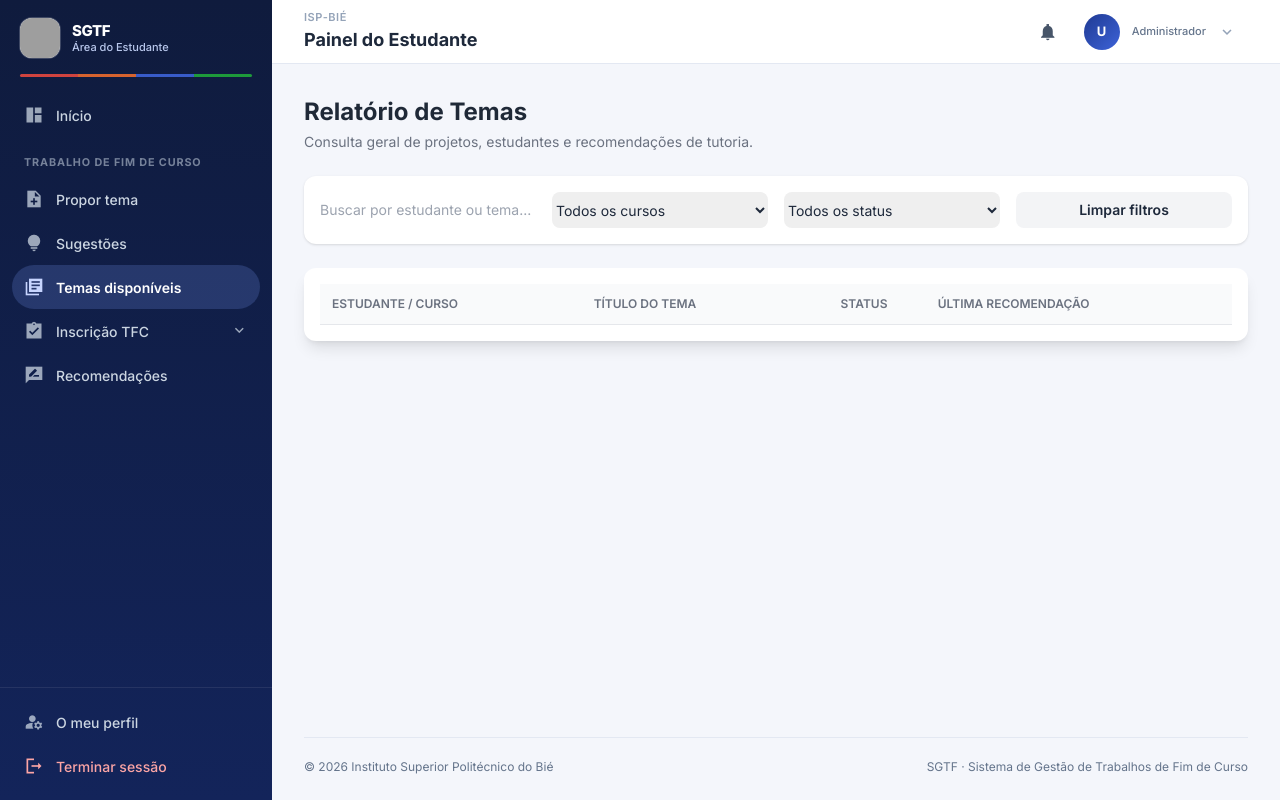
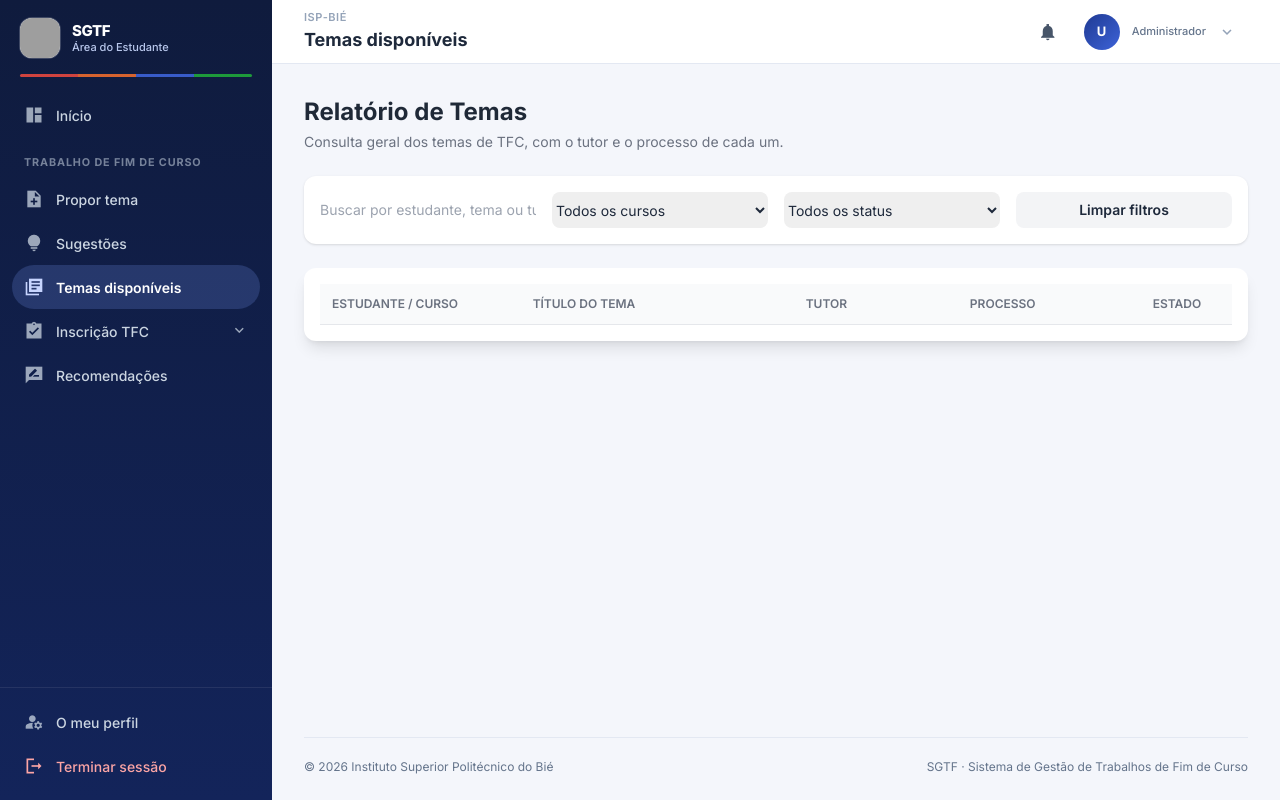
Before and after one commit to antoninoacuratech-programpython/tfc-system, a Django app: page /estudantes/temas/geral/ in a window 1280 px wide. Run offline with Django 5.2, Linux system fonts and the light colour scheme; the visitor is signed in with stand-in values (Sample User, id 1); data comes from the database, SQL or seed files in the repository; data that the repository does not hold is empty; some libraries are stand-ins or nearby versions; grey boxes are pictures that could not be loaded.

Commit message:
Temas disponíveis: tutor e processo no lugar das recomendações
Co-Authored-By: Claude Opus 5.5 <noreply@anthropic.com>

```diff
--- a/Coordenacao/views/temas.py
+++ b/Coordenacao/views/temas.py
@@ -230,6 +230,7 @@ def criar_ou_editar_tema(request):
                 tema_existente.requerimento = requerimento
 
             tema_existente.tutor_indicado = tutor
+            tema_existente.processo = processo
             tema_existente.status_tutor = 'pendente'
             tema_existente.status_coordenacao = 'pendente'
             tema_existente.save()
@@ -244,6 +245,7 @@ def criar_ou_editar_tema(request):
                 resumo=resumo,
                 requerimento=requerimento,
                 tutor_indicado=tutor,
+                processo=processo,
                 status_tutor='pendente',
                 status_coordenacao='pendente',
             )
@@ -312,12 +314,21 @@ def alterar_status_multiplos_tutor(request):
 
 @login_required
 def lista_todos_temas_geral(request):
-    temas = Tema.objects.select_related('estudante', 'estudante__curso').prefetch_related('recomendacoes').all()
-
-    context = {
-        'temas': temas
-    }
-    return render(request, 'Estudante/lista_geral_temas.html', context)
+    temas = list(
+        Tema.objects.select_related('estudante', 'estudante__curso', 'tutor_indicado', 'processo')
+        .order_by('estudante__curso__nome', 'titulo')
+    )
+    processos = list(ProcessoEtapa.objects.all())
+    for tema in temas:
+        tema.processo_mostrado = tema.processo
+        if not tema.processo_mostrado and tema.estudante.curso_id and tema.data_envio:
+            # temas antigos não guardavam o processo: deduz-se pela data de envio
+            data = timezone.localtime(tema.data_envio).date()
+            tema.processo_mostrado = next(
+                (p for p in processos if p.curso_id == tema.estudante.curso_id and p.data_inicio <= data <= p.data_termino),
+                None,
+            )
+    return render(request, 'Estudante/lista_geral_temas.html', {'temas': temas})
 
 
 @login_required
--- a/templates/Estudante/lista_geral_temas.html
+++ b/templates/Estudante/lista_geral_temas.html
@@ -1,12 +1,15 @@
 {% extends 'Estudante/base.html' %}
 {% load static %}
+
+{% block titulo %}Temas disponíveis{% endblock %}
+{% block titulo_pagina %}Temas disponíveis{% endblock %}
 
 {% block content %}
 
 <div class="flex flex-col sm:flex-row sm:items-center sm:justify-between mb-6 px-4 sm:px-0">
   <div>
     <h2 class="text-2xl font-bold text-gray-800">Relatório de Temas</h2>
-    <p class="text-sm text-gray-500 mt-1">Consulta geral de projetos, estudantes e recomendações de tutoria.</p>
+    <p class="text-sm text-gray-500 mt-1">Consulta geral dos temas de TFC, com o tutor e o processo de cada um.</p>
   </div>
 </div>
 
@@ -16,7 +19,7 @@
     <input
       type="text"
       id="filterText"
-      placeholder="Buscar por estudante ou tema..."
+      placeholder="Buscar por estudante, tema ou tutor..."
       class="w-full rounded-lg border-gray-300 focus:ring-indigo-500 focus:border-indigo-500 text-sm"
     />
 
@@ -50,13 +53,14 @@
 
 <div class="bg-white shadow-lg rounded-xl p-4 overflow-x-auto">
 
-    <table class="hidden md:table w-full border-collapse">
+    <table class="hidden md:table w-full border-collapse" data-sem-cartoes>
         <thead>
             <tr class="bg-gray-50 border-b">
-                <th class="p-3 text-left text-xs font-semibold uppercase text-gray-500">Estudante / Curso</th>
-                <th class="p-3 text-left text-xs font-semibold uppercase text-gray-500">Título do Tema</th>
-                <th class="p-3 text-center text-xs font-semibold uppercase text-gray-500">Status</th>
-                <th class="p-3 text-left text-xs font-semibold uppercase text-gray-500">Última Recomendação</th>
+                <th class="p-3 text-left text-xs font-semibold uppercase text-gray-500 w-[22%]">Estudante / Curso</th>
+                <th class="p-3 text-left text-xs font-semibold uppercase text-gray-500">Título do tema</th>
+                <th class="p-3 text-left text-xs font-semibold uppercase text-gray-500 w-[18%]">Tutor</th>
+                <th class="p-3 text-left text-xs font-semibold uppercase text-gray-500 w-[18%]">Processo</th>
+                <th class="p-3 text-center text-xs font-semibold uppercase text-gray-500 w-[110px]">Estado</th>
             </tr>
         </thead>
 
@@ -65,36 +69,34 @@
         <tr class="border-b hover:bg-gray-50 transition tema-row"
             data-nome="{{ tema.estudante.nome }} {{ tema.estudante.sobrenome }}"
             data-curso="{{ tema.estudante.curso.nome|default:'' }}"
-            data-tema="{{ tema.titulo }}"
+            data-tema="{{ tema.titulo }} {{ tema.tutor_indicado.nome|default:'' }} {{ tema.tutor_indicado.sobrenome|default:'' }}"
             data-status="{{ tema.status_final }}">
 
-            <td class="p-3">
+            <td class="p-3 align-top">
                 <div class="text-sm font-medium text-gray-800">{{ tema.estudante.nome }} {{ tema.estudante.sobrenome }}</div>
                 <div class="text-[10px] font-bold text-indigo-500 uppercase">{{ tema.estudante.curso.nome|default:"—" }}</div>
             </td>
 
-            <td class="p-3 text-sm text-gray-700 leading-snug max-w-xs">
-                {{ tema.titulo }}
+            <td class="p-3 align-top text-sm text-gray-700 leading-snug">{{ tema.titulo }}</td>
+
+            <td class="p-3 align-top text-sm text-gray-700">
+                {% if tema.tutor_indicado %}{{ tema.tutor_indicado.nome }} {{ tema.tutor_indicado.sobrenome }}{% else %}<span class="text-gray-300">Por atribuir</span>{% endif %}
             </td>
 
-            <td class="p-3 text-center">
-                <span class="px-3 py-1 rounded-full text-[10px] font-bold uppercase tracking-wider
+            <td class="p-3 align-top text-sm text-gray-700">
+                {% if tema.processo_mostrado %}
+                    <div class="font-medium">{{ tema.processo_mostrado.titulo }}</div>
+                    <div class="text-[11px] text-gray-400">{{ tema.processo_mostrado.data_inicio|date:"d/m/Y" }} – {{ tema.processo_mostrado.data_termino|date:"d/m/Y" }}</div>
+                {% else %}<span class="text-gray-300">—</span>{% endif %}
+            </td>
+
+            <td class="p-3 align-top text-center">
+                <span class="inline-block whitespace-nowrap px-3 py-1 rounded-full text-[10px] font-bold uppercase tracking-wider
                     {% if tema.status_final == 'aprovado' %}bg-green-100 text-green-700
                     {% elif tema.status_final == 'rejeitado' %}bg-red-100 text-red-700
                     {% else %}bg-amber-100 text-amber-700{% endif %}">
                     {{ tema.get_status_final_display }}
                 </span>
-            </td>
-
-            <td class="p-3">
-                {% with ultima=tema.recomendacoes.all|first %}
-                    {% if ultima %}
-                        <div class="text-[11px] text-gray-600 italic line-clamp-1">"{{ ultima.texto }}"</div>
-                        <div class="text-[9px] text-gray-400 font-bold uppercase mt-1">Tutor: {{ ultima.tutor.nome }}</div>
-                    {% else %}
-                        <span class="text-xs text-gray-300">Sem recomendações</span>
-                    {% endif %}
-                {% endwith %}
             </td>
         </tr>
         {% endfor %}
@@ -106,32 +108,28 @@
     <div class="rounded-xl border bg-gray-50 p-4 shadow-sm tema-card"
          data-nome="{{ tema.estudante.nome }} {{ tema.estudante.sobrenome }}"
          data-curso="{{ tema.estudante.curso.nome|default:'' }}"
-         data-tema="{{ tema.titulo }}"
+         data-tema="{{ tema.titulo }} {{ tema.tutor_indicado.nome|default:'' }} {{ tema.tutor_indicado.sobrenome|default:'' }}"
          data-status="{{ tema.status_final }}">
 
-        <div class="flex justify-between items-start border-b pb-2 mb-2">
-            <div>
+        <div class="flex justify-between items-start gap-3 border-b pb-2 mb-2">
+            <div class="min-w-0">
                 <p class="font-semibold text-gray-800">{{ tema.estudante.nome }} {{ tema.estudante.sobrenome }}</p>
                 <p class="text-[10px] font-bold text-indigo-500 uppercase">{{ tema.estudante.curso.nome|default:"Sem curso" }}</p>
             </div>
-            <span class="px-2 py-1 rounded-md text-[9px] font-black uppercase
+            <span class="shrink-0 whitespace-nowrap px-2 py-1 rounded-md text-[9px] font-black uppercase
                 {% if tema.status_final == 'aprovado' %}bg-green-100 text-green-700
                 {% elif tema.status_final == 'rejeitado' %}bg-red-100 text-red-700
                 {% else %}bg-amber-100 text-amber-700{% endif %}">
-                {{ tema.status_final }}
+                {{ tema.get_status_final_display }}
             </span>
         </div>
 
-        <p class="text-sm text-gray-700 mb-3"><strong>Tema:</strong> {{ tema.titulo }}</p>
-
-        {% with ultima=tema.recomendacoes.all|first %}
-            {% if ultima %}
-            <div class="p-2 bg-white rounded border border-gray-200 text-[11px] text-gray-500 italic">
-                <strong>Última Rec:</strong> {{ ultima.texto|truncatechars:80 }}
-            </div>
-            {% endif %}
-        {% endwith %}
+        <p class="text-sm text-gray-700"><strong>Tema:</strong> {{ tema.titulo }}</p>
+        <p class="mt-1 text-sm text-gray-600"><strong>Tutor:</strong> {% if tema.tutor_indicado %}{{ tema.tutor_indicado.nome }} {{ tema.tutor_indicado.sobrenome }}{% else %}por atribuir{% endif %}</p>
+        <p class="mt-1 text-sm text-gray-600"><strong>Processo:</strong> {% if tema.processo_mostrado %}{{ tema.processo_mostrado.titulo }} ({{ tema.processo_mostrado.data_inicio|date:"d/m/Y" }} – {{ tema.processo_mostrado.data_termino|date:"d/m/Y" }}){% else %}—{% endif %}</p>
     </div>
+    {% empty %}
+    <p class="py-8 text-center text-sm text-gray-400">Ainda não há temas registados.</p>
     {% endfor %}
     </div>
 
@@ -190,13 +188,5 @@ filterCurso.addEventListener("change", applyFilters);
 filterStatus.addEventListener("change", applyFilters);
 </script>
 
-<style>
-    .line-clamp-1 {
-        display: -webkit-box;
-        -webkit-line-clamp: 1;
-        -webkit-box-orient: vertical;
-        overflow: hidden;
-    }
-</style>
 
 {% endblock %}
```
